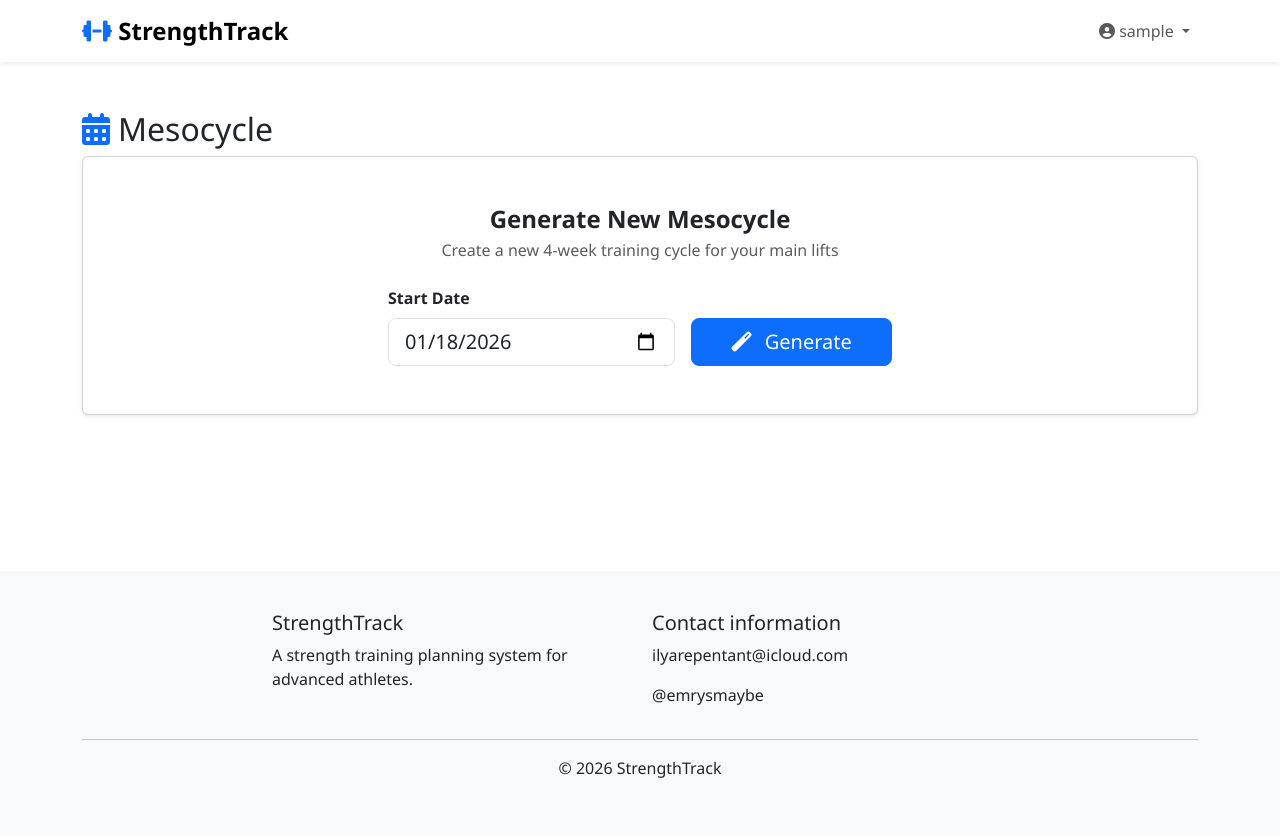
After one commit to repen7ant/StrengthTrack, a Django app: page /accounts/mesocycle/ in a window 1280 px wide. The commit adds this page. Run offline with Django 5.2, Linux system fonts and the light colour scheme; the visitor is signed in with stand-in values (Sample User, id 1); data that the repository does not hold is empty.

Commit message:
added page with mesocycle creation and view, removed message display from base.html

```diff
--- a/accounts/urls.py
+++ b/accounts/urls.py
@@ -52,4 +52,5 @@ urlpatterns = [
         views.delete_best_set,
         name="delete_best_set",
     ),
+    path("mesocycle/", views.mesocycle, name="mesocycle"),
 ]
--- a/accounts/views.py
+++ b/accounts/views.py
@@ -1,8 +1,11 @@
+from datetime import timedelta
+
 from django.contrib import messages
 from django.contrib.auth.decorators import login_required
 from django.shortcuts import redirect, render
+from django.utils import timezone
 
-from core.models import BestSet, Exercise
+from core.models import BestSet, Exercise, Mesocycle
 
 from .forms import BestSetForm, UserRegisterForm
 
@@ -105,3 +108,126 @@ def delete_best_set(request, best_set_id):
     best_set.delete()
     messages.success(request, f"Set for {exercise_name} deleted")
     return redirect("profile")
+
+
+@login_required
+def mesocycle(request):
+    """
+    Generate and display a 4-week mesocycle for main lifts
+    """
+
+    MAIN_EXERCISES = [
+        "Barbell Back Squat",
+        "Barbell Bench Press",
+        "Deadlift",
+    ]
+
+    main_exercises = Exercise.objects.filter(name__in=MAIN_EXERCISES)
+
+    user_best_set_ids = set(
+        BestSet.objects.filter(user=request.user).values_list("exercise_id", flat=True)
+    )
+
+    missing_best_sets = [
+        exercise.name
+        for exercise in main_exercises
+        if exercise.id not in user_best_set_ids
+    ]
+
+    mesocycles_by_exercise: dict[str, list[Mesocycle]] = {}
+    start_date_display = None
+    mesocycle_end_date = None
+
+    if request.method == "POST" and not missing_best_sets:
+        start_date_str = request.POST.get("start_date")
+
+        if start_date_str:
+            start_date = timezone.datetime.strptime(start_date_str, "%Y-%m-%d").date()
+
+            Mesocycle.objects.filter(user=request.user, start_date=start_date).delete()
+
+            weeks_config = [
+                {"week": 1, "rpe": 7, "rir": 3, "mult": 0.85, "reps": (8, 12)},
+                {"week": 2, "rpe": 8, "rir": 2, "mult": 0.90, "reps": (6, 10)},
+                {"week": 3, "rpe": 10, "rir": 0, "mult": 0.95, "reps": (4, 8)},
+                {"week": 4, "rpe": 5, "rir": 5, "mult": 0.70, "reps": (10, 15)},
+            ]
+
+            created_count = 0
+
+            for exercise in main_exercises:
+                best_set = BestSet.objects.get(user=request.user, exercise=exercise)
+
+                base_1rm = best_set.estimated_1rm
+                cycles = []
+
+                for config in weeks_config:
+                    cycle = Mesocycle.objects.create(
+                        user=request.user,
+                        exercise=exercise,
+                        start_date=start_date,
+                        week=config["week"],
+                        rpe=config["rpe"],
+                        rir=config["rir"],
+                        target_weight=round(base_1rm * config["mult"], 1),
+                        target_reps_min=config["reps"][0],
+                        target_reps_max=config["reps"][1],
+                    )
+                    cycles.append(cycle)
+                    created_count += 1
+
+                mesocycles_by_exercise[exercise.name] = cycles
+
+            start_date_display = start_date
+            mesocycle_end_date = start_date + timedelta(days=27)
+
+            messages.success(
+                request,
+                f"Mesocycle generated: "
+                f"{start_date.strftime('%Y-%m-%d')} – "
+                f"{mesocycle_end_date.strftime('%Y-%m-%d')} "
+                f"({created_count} entries)",
+            )
+
+    if not mesocycles_by_exercise:
+        latest_cycle = (
+            Mesocycle.objects.filter(user=request.user)
+            .order_by("-created_at")
+            .select_related("exercise")
+            .first()
+        )
+
+        if latest_cycle:
+            start_date_display = latest_cycle.start_date
+            mesocycle_end_date = start_date_display + timedelta(days=27)
+
+            all_cycles = (
+                Mesocycle.objects.filter(
+                    user=request.user, start_date=start_date_display
+                )
+                .select_related("exercise")
+                .order_by("exercise__name", "week")
+            )
+
+            for cycle in all_cycles:
+                mesocycles_by_exercise.setdefault(cycle.exercise.name, []).append(cycle)
+
+    for cycles in mesocycles_by_exercise.values():
+        for cycle in cycles:
+            week_start = cycle.start_date + timedelta(days=(cycle.week - 1) * 7)
+            week_end = week_start + timedelta(days=6)
+
+            cycle.week_start = week_start
+            cycle.week_end = week_end
+
+    context = {
+        "main_exercises": main_exercises,
+        "missing_best_sets": missing_best_sets,
+        "mesocycles_by_exercise": mesocycles_by_exercise,
+        "mesocycle_exists": bool(mesocycles_by_exercise),
+        "today": timezone.now().date(),
+        "start_date": start_date_display,
+        "mesocycle_end_date": mesocycle_end_date,
+    }
+
+    return render(request, "accounts/mesocycle.html", context)
--- /dev/null
+++ b/core/templates/accounts/mesocycle.html
@@ -0,0 +1,145 @@
+{% extends 'core/base.html' %}
+
+{% block title %}Mesocycle - StrengthTrack{% endblock %}
+
+{% block extra_css %}
+<style>
+    .mesocycle-card { transition: transform 0.2s; }
+    .mesocycle-card:hover { transform: translateY(-2px); }
+    .status-ready { border-left: 4px solid #28a745 !important; }
+    .status-missing { border-left: 4px solid #ffc107 !important; }
+    .status-cycle { border-left: 4px solid #007bff !important; }
+    .date-range { background: linear-gradient(90deg, #e3f2fd, #f3e5f5); }
+    .bg-gradient-primary { background: linear-gradient(135deg, #667eea 0%, #764ba2 100%); }
+</style>
+{% endblock %}
+
+{% block content %}
+<div class="container py-5">
+        <h2><i class="fas fa-calendar-alt me-2 text-primary"></i>Mesocycle</h2>
+
+    <!-- Messages -->
+    {% if messages %}
+    <div class="mb-4">
+        {% for message in messages %}
+        <div class="alert alert-{{ message.tags }} alert-dismissible fade show" role="alert">
+            {{ message }}
+            <button type="button" class="btn-close" data-bs-dismiss="alert"></button>
+        </div>
+        {% endfor %}
+    </div>
+    {% endif %}
+
+    <!-- Missing Best Sets Alert -->
+    {% if missing_best_sets %}
+    <div class="alert alert-warning">
+        <h6><i class="fas fa-exclamation-triangle me-2"></i>Missing Best Sets</h6>
+        <p>Add best sets for: <strong>{{ missing_best_sets|join:", " }}</strong></p>
+        <a href="{% url 'profile' %}" class="btn btn-outline-warning">Add Best Sets</a>
+    </div>
+    {% endif %}
+
+    <!-- Generate Form -->
+    <div class="card shadow-sm mb-5">
+        <div class="card-body py-5">
+            <div class="text-center mb-4">
+                <h4 class="fw-bold mb-1">Generate New Mesocycle</h4>
+                <p class="text-muted mb-0">
+                    Create a new 4-week training cycle for your main lifts
+                </p>
+            </div>
+
+            <form method="post" class="d-flex justify-content-center">
+                {% csrf_token %}
+
+                <div class="row g-3 align-items-end" style="max-width: 520px; width: 100%;">
+                    <div class="col-12 col-md-7">
+                        <label class="form-label fw-semibold">Start Date</label>
+                        <input
+                            type="date"
+                            class="form-control form-control-lg"
+                            name="start_date"
+                            value="{% if start_date %}{{ start_date|date:'Y-m-d' }}{% else %}{{ today|date:'Y-m-d' }}{% endif %}"
+                            required
+                        >
+                    </div>
+
+                    <div class="col-12 col-md-5">
+                        <button
+                            type="submit"
+                            class="btn btn-primary btn-lg w-100"
+                            {% if missing_best_sets %}disabled{% endif %}
+                        >
+                            <i class="fas fa-magic me-2"></i>
+                            Generate
+                        </button>
+                    </div>
+                </div>
+            </form>
+
+            {% if missing_best_sets %}
+            <div class="alert alert-warning mt-4 text-center mb-0">
+                <i class="fas fa-exclamation-triangle me-2"></i>
+                Add best sets for all main exercises before generating a mesocycle.
+            </div>
+            {% endif %}
+        </div>
+    </div>
+
+
+    <!-- Current Mesocycle Header -->
+    {% if mesocycle_exists %}
+    <div class="card mb-4 date-range">
+        <div class="card-body text-center">
+            <h5 class="mb-1">Current Mesocycle</h5>
+            <p class="lead mb-0">
+                {{ start_date|date:"F d, Y" }} - {{ mesocycle_end_date|date:"F d, Y" }}
+            </p>
+        </div>
+    </div>
+
+    <div class="alert alert-info mb-4">
+        <h6><i class="fas fa-info-circle me-2"></i>Weekly Volume</h6>
+        <p class="mb-0">Aim for <strong>10-20 sets per muscle group per week</strong>.</p>
+    </div>
+    {% endif %}
+
+    <!-- Mesocycle Display -->
+    {% if mesocycle_exists %}
+    {% for exercise_name, cycles in mesocycles_by_exercise.items %}
+    <div class="card shadow-lg mb-5 mesocycle-card">
+        <div class="card-header bg-gradient-primary text-white py-3">
+            <h4 class="mb-0"><i class="fas fa-dumbbell me-2"></i>{{ exercise_name }}</h4>
+        </div>
+        <div class="card-body p-0">
+            <div class="row g-3 p-4">
+                {% for cycle in cycles %}
+                <div class="col-lg-3 col-md-6">
+                    <div class="card h-100 border-0 shadow-sm mesocycle-card">
+                        <div class="card-body text-center py-4">
+                            <div class="bg-light mb-3 p-2 rounded">
+                                <small class="text-muted">
+                                    {{ cycle.week_start|date:"M d" }} –
+                                    {{ cycle.week_end|date:"M d" }}
+                                </small>
+                            </div>
+                            <h6 class="fw-bold mb-3 text-primary">Week {{ cycle.week }}</h6>
+                            <div class="mb-4">
+                                <span class="badge bg-secondary fs-6 me-1 px-2 py-2">{{ cycle.rpe }} RPE</span>
+                                <span class="badge bg-info fs-6 px-2 py-2">{{ cycle.rir }} RIR</span>
+                            </div>
+                            <div class="h3 fw-bold mb-3 text-success">{{ cycle.target_weight }} kg</div>
+                            <div class="bg-light p-2 rounded fs-6">
+                                {{ cycle.target_reps_min }}-{{ cycle.target_reps_max }} reps
+                            </div>
+                        </div>
+                    </div>
+                </div>
+                {% endfor %}
+            </div>
+        </div>
+    </div>
+    {% endfor %}
+    {% endif %}
+</div>
+{% endblock %}
--- a/core/templates/core/base.html
+++ b/core/templates/core/base.html
@@ -56,7 +56,7 @@
                             </a>
                             <ul class="dropdown-menu">
                                 <li><a class="dropdown-item" href="{% url 'profile' %}">Profile</a></li>
-                                <li><a class="dropdown-item" href="#">Mesocycles</a></li>
+                                <li><a class="dropdown-item" href="{% url 'mesocycle' %}">Mesocycles</a></li>
                                 <li><a class="dropdown-item" href="#">Progress charts</a></li>
                                 <li><hr class="dropdown-divider"></li>
                                 <li>
@@ -81,17 +81,6 @@
             </div>
         </div>
     </nav>
-
-    {% if messages %}
-        <div class="container mt-3">
-            {% for message in messages %}
-                <div class="alert alert-{{ message.tags }} alert-dismissible fade show">
-                    {{ message }}
-                    <button type="button" class="btn-close" data-bs-dismiss="alert"></button>
-                </div>
-            {% endfor %}
-        </div>
-    {% endif %}
 
     <main>
         {% block content %}{% endblock %}
--- a/core/templates/core/home.html
+++ b/core/templates/core/home.html
@@ -20,7 +20,7 @@
                     </div>
                 {% else %}
                     <div class="d-grid gap-2 d-md-flex">
-                        <a href="#" class="btn btn-light btn-lg px-4 me-md-2">
+                        <a href="{% url 'mesocycle' %}" class="btn btn-light btn-lg px-4 me-md-2">
                            Mesocycles
                         </a>
                         <a href="#" class="btn btn-light btn-lg px-4 me-md-2">
```
Also changed, not shown: core/models.py (+16 -14 lines), core/migrations/0007_alter_mesocycle_rir_alter_mesocycle_rpe_and_more.py (added).
